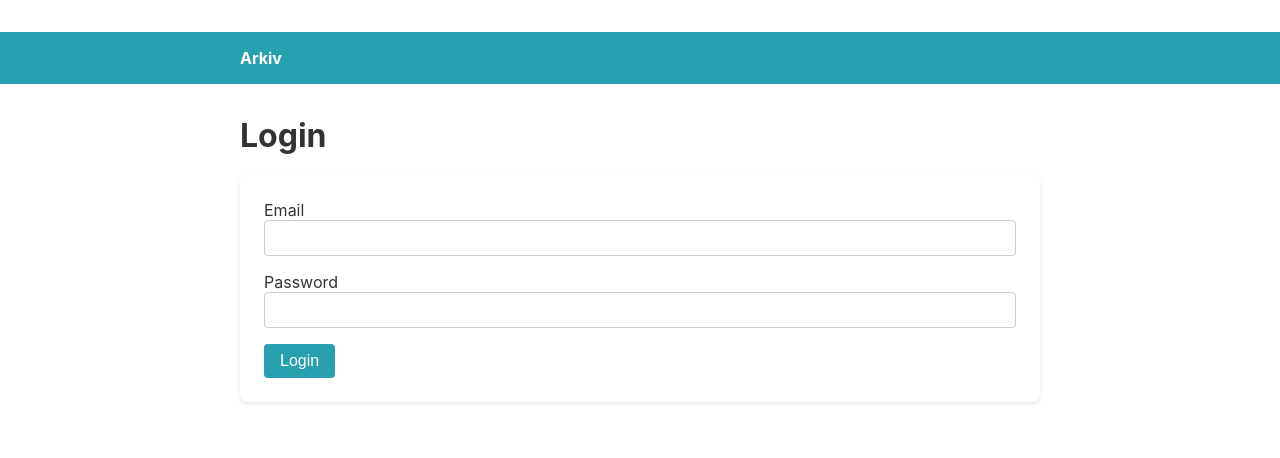
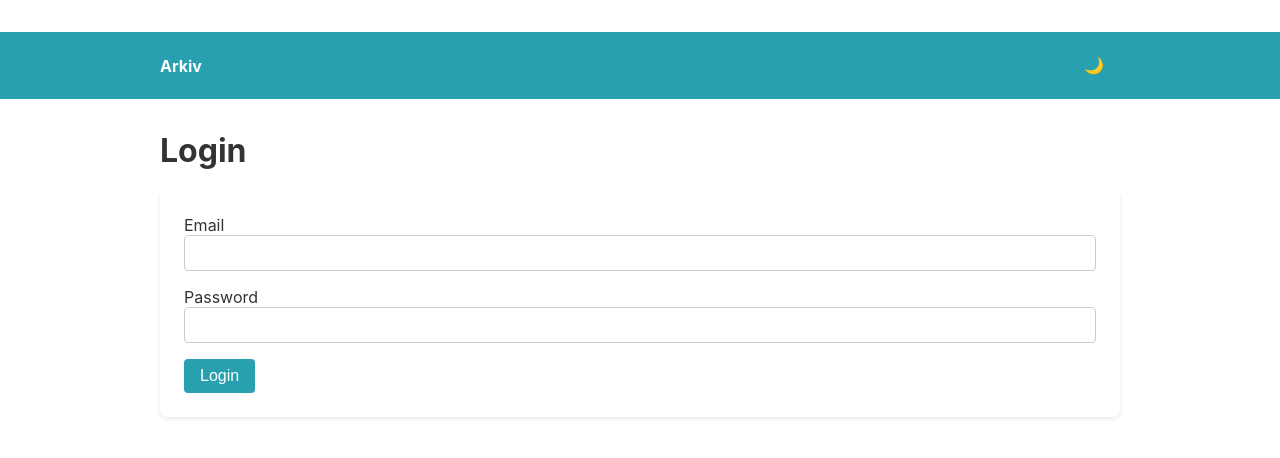
Before and after one commit to BrunoRochaBelo/arkiv, a Flask app: page /login in a window 1280 px wide. Shown: the top 458 px of the page. Run offline with Flask 3, Linux system fonts and the light colour scheme.

Commit message:
feat(ui): add dark theme toggle

```diff
--- a/arkiv_app/static/css/style.css
+++ b/arkiv_app/static/css/style.css
@@ -3,6 +3,13 @@
   --brand-color-dark: #1d7580;
   --text-color: #333;
   --bg-color: #fff;
+  --card-bg: #fff;
+}
+
+[data-theme="dark"] {
+  --text-color: #eee;
+  --bg-color: #121212;
+  --card-bg: #1e1e1e;
 }
 
 body {
@@ -22,6 +29,13 @@ nav {
   justify-content: space-between;
   align-items: center;
   padding: 1rem;
+  gap: 1rem;
+}
+
+.actions {
+  display: flex;
+  align-items: center;
+  gap: 1rem;
 }
 
 nav a {
@@ -45,7 +59,7 @@ a:hover {
 
 .container {
   width: 90%;
-  max-width: 800px;
+  max-width: 960px;
   margin: 2rem auto;
 }
 
@@ -89,12 +103,20 @@ button:hover {
   padding: 0.5rem 1rem;
 }
 
+.theme-toggle {
+  background: none;
+  border: none;
+  color: inherit;
+  cursor: pointer;
+  font-size: 1rem;
+}
+
 .btn:hover {
   background-color: var(--brand-color-dark);
 }
 
 .card {
-  background: #fff;
+  background: var(--card-bg);
   padding: 1.5rem;
   border-radius: 8px;
   box-shadow: 0 2px 4px rgba(0,0,0,0.1);
--- a/arkiv_app/static/js/main.js
+++ b/arkiv_app/static/js/main.js
@@ -1 +1,19 @@
-// Placeholder for custom scripts
+function applyTheme(theme) {
+  document.documentElement.setAttribute('data-theme', theme);
+  localStorage.setItem('theme', theme);
+  const toggleBtn = document.querySelector('.theme-toggle');
+  if (toggleBtn) {
+    toggleBtn.textContent = theme === 'dark' ? '☀️' : '🌙';
+  }
+}
+
+function toggleTheme() {
+  const current = document.documentElement.getAttribute('data-theme');
+  const next = current === 'dark' ? 'light' : 'dark';
+  applyTheme(next);
+}
+
+document.addEventListener('DOMContentLoaded', () => {
+  const saved = localStorage.getItem('theme') || 'light';
+  applyTheme(saved);
+});
--- a/arkiv_app/templates/base.html
+++ b/arkiv_app/templates/base.html
@@ -1,5 +1,5 @@
 <!doctype html>
-<html lang="en">
+<html lang="en" data-theme="light">
 <head>
   <meta charset="utf-8">
   <title>{% block title %}Arkiv{% endblock %}</title>
@@ -11,9 +11,12 @@
   <header>
     <nav class="container">
       <div class="brand"><a href="{{ url_for('main.index') }}">Arkiv</a></div>
-      {% if current_user.is_authenticated %}
-      <div><a href="{{ url_for('auth.logout') }}">Logout</a></div>
-      {% endif %}
+      <div class="actions">
+        <button class="theme-toggle" onclick="toggleTheme()" aria-label="Toggle theme">🌙</button>
+        {% if current_user.is_authenticated %}
+        <a href="{{ url_for('auth.logout') }}">Logout</a>
+        {% endif %}
+      </div>
     </nav>
   </header>
   <main class="container">
```
